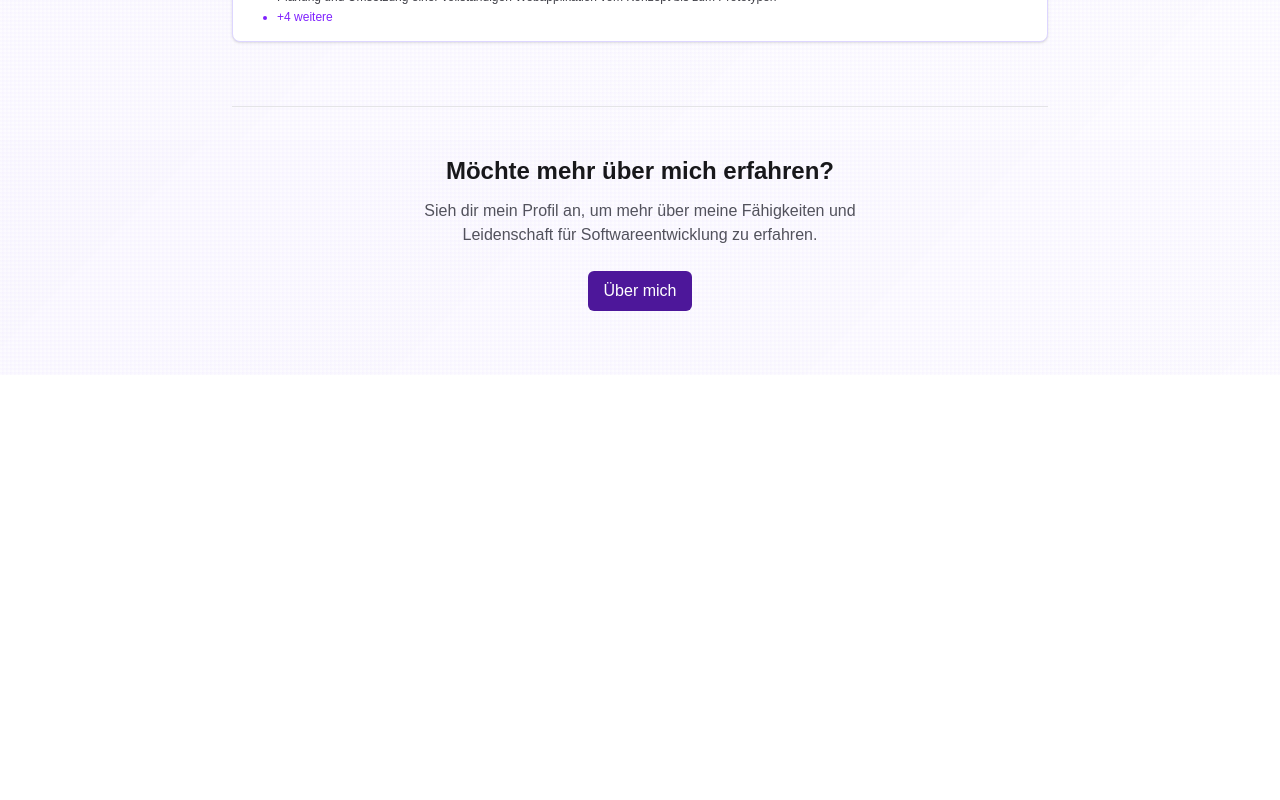
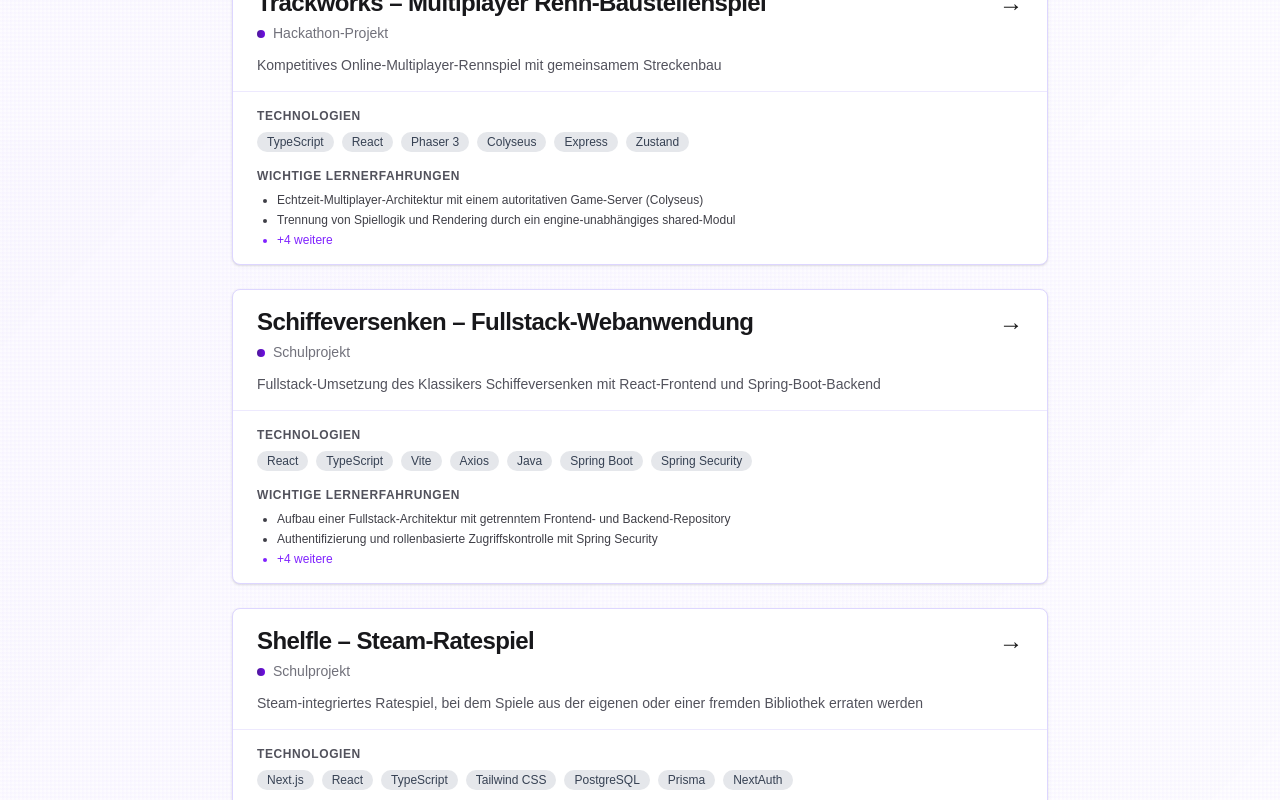
Before and after one commit to im24a-voegelie/Portfolio, a Next.js app: page /Projects in a window 1280 px wide. Shown: the part 660-1460 px from the top of the page. Before the commit the page ends 1035 px from the top, so only its background shows below. Built offline with nearby package versions, Linux system fonts and the light colour scheme.

Commit message:
projects added

```diff
--- a/app/Projects/[id]/page.js
+++ b/app/Projects/[id]/page.js
@@ -6,6 +6,12 @@ import { ScrollFadeIn, StaggerContainer, StaggerChild } from '@/components/anima
 import Button from '@/components/ui/button';
 import Card, { CardContent, CardHeader } from '@/components/ui/card';
 import Badge from '@/components/ui/badge';
+
+export function generateStaticParams() {
+  return projects.map((project) => ({
+    id: project.id.toString(),
+  }));
+}
 
 export default function ProjectPage({ params }) {
   const { id } = params;
@@ -145,12 +151,22 @@ export default function ProjectPage({ params }) {
                         rel="noopener noreferrer"
                         className="block px-4 py-2 bg-zinc-900 hover:bg-zinc-800 text-white rounded-lg transition-colors text-center text-sm font-medium"
                       >
-                        GitHub Repository
+                        {project.links.githubBackend ? "GitHub (Frontend)" : "GitHub Repository"}
                       </a>
                     ) : (
                       <div className="px-4 py-2 bg-zinc-100 dark:bg-zinc-900 text-zinc-600 dark:text-zinc-400 rounded-lg text-center text-sm font-medium opacity-50">
                         GitHub Link nicht verfügbar
                       </div>
+                    )}
+                    {project.links.githubBackend && (
+                      <a
+                        href={project.links.githubBackend}
+                        target="_blank"
+                        rel="noopener noreferrer"
+                        className="block px-4 py-2 bg-zinc-900 hover:bg-zinc-800 text-white rounded-lg transition-colors text-center text-sm font-medium"
+                      >
+                        GitHub (Backend)
+                      </a>
                     )}
                     {project.links.demo ? (
                       <a
--- a/app/Projects/page.js
+++ b/app/Projects/page.js
@@ -54,9 +54,6 @@ export default function ProjectsPage() {
                           </div>
                         </CardHeader>
                         <CardContent>
-                          <p className="text-sm text-zinc-700 dark:text-zinc-300 mb-4">
-                            {project.fullDescription}
-                          </p>
 
                           {/* Technologies */}
                           {project.technologies && project.technologies.length > 0 && (
--- a/data/projects.js
+++ b/data/projects.js
@@ -21,4 +21,94 @@ export const projects = [
       github: null, // TODO: Replace with your GitHub repository URL
     },
   },
+  {
+    id: 2,
+    title: "Trackworks – Multiplayer Renn-Baustellenspiel",
+    type: "Hackathon-Projekt",
+    description:
+      "Kompetitives Online-Multiplayer-Rennspiel mit gemeinsamem Streckenbau",
+    fullDescription:
+      "Bei einem weiteren Hackathon habe ich an Trackworks mitgewirkt, einem kompetitiven Online-Multiplayer-Rennspiel für bis zu vier Spieler. Das Spiel wechselt zwischen Bau- und Rennphasen: Die Spieler bauen gemeinsam eine sich stetig erweiternde Rennstrecke, indem sie Streckenteile und Hindernisse platzieren, und fahren anschließend direkt auf der eben gebauten Strecke. Wer zuerst 20 Punkte erreicht, gewinnt. Der Server basiert auf Colyseus und Express, das Frontend auf Phaser 3 für die Darstellung und React mit Zustand für die UI und das State Management, alles in TypeScript und als npm-Workspace mit den Modulen shared, server und client organisiert.",
+    learnings: [
+      "Echtzeit-Multiplayer-Architektur mit einem autoritativen Game-Server (Colyseus)",
+      "Trennung von Spiellogik und Rendering durch ein engine-unabhängiges shared-Modul",
+      "Deterministische Physiksimulation und clientseitige Vorhersage synchron zum Server halten",
+      "Arbeiten mit Phaser 3 für 2D-Rendering in Kombination mit React für die UI",
+      "Organisation eines TypeScript-Projekts als npm-Workspace mit mehreren Paketen",
+      "Testgetriebene Entwicklung unter Zeitdruck mit Vitest und einer Headless-Integrationstestsuite",
+    ],
+    technologies: [
+      "TypeScript",
+      "React",
+      "Phaser 3",
+      "Colyseus",
+      "Express",
+      "Zustand",
+    ],
+    links: {
+      demo: null,
+      github: "https://github.com/im24a-mendolag/hackathon-2026",
+    },
+  },
+  {
+    id: 3,
+    title: "Schiffeversenken – Fullstack-Webanwendung",
+    type: "Schulprojekt",
+    description:
+      "Fullstack-Umsetzung des Klassikers Schiffeversenken mit React-Frontend und Spring-Boot-Backend",
+    fullDescription:
+      "Im Rahmen des Unterrichts habe ich das klassische Spiel Schiffeversenken als vollständige Fullstack-Webanwendung umgesetzt, bestehend aus zwei getrennten Repositories für Frontend und Backend. Das Frontend wurde mit React, TypeScript und Vite gebaut und kommuniziert über Axios mit dem Backend, inklusive Login- und Registrierungs-Flows, geschützten Routen für angemeldete Nutzer und einem rollenbasierten Dashboard. Das Backend basiert auf Java und Spring Boot mit Datenbankanbindung sowie Spring Security für Authentifizierung und Autorisierung. Die API wurde mit Postman getestet und dokumentiert.",
+    learnings: [
+      "Aufbau einer Fullstack-Architektur mit getrenntem Frontend- und Backend-Repository",
+      "Authentifizierung und rollenbasierte Zugriffskontrolle mit Spring Security",
+      "Kommunikation zwischen React-Frontend und Spring-Boot-Backend über eine REST-API",
+      "Geschützte Routen und Cookie-basiertes Session-Handling im Frontend",
+      "API-Testing und Dokumentation mit Postman",
+      "Arbeiten mit TypeScript und Vite in einem produktionsnahen Frontend-Setup",
+    ],
+    technologies: [
+      "React",
+      "TypeScript",
+      "Vite",
+      "Axios",
+      "Java",
+      "Spring Boot",
+      "Spring Security",
+    ],
+    links: {
+      demo: null,
+      github: "https://github.com/im24a-voegelie/Schiffeversenken-Frontend",
+      githubBackend: "https://github.com/im24a-voegelie/Schiffeversenken-Backend",
+    },
+  },
+  {
+    id: 4,
+    title: "Shelfle – Steam-Ratespiel",
+    type: "Schulprojekt",
+    description:
+      "Steam-integriertes Ratespiel, bei dem Spiele aus der eigenen oder einer fremden Bibliothek erraten werden",
+    fullDescription:
+      "Shelfle ist eine Webanwendung, die sich mit der Steam-API verbindet und daraus ein Ratespiel macht: Spieler melden sich mit ihrem Steam-Konto an, synchronisieren ihre Spielebibliothek und versuchen dann, Spiele aus ihrer eigenen oder der Bibliothek eines Freundes zu erraten. Dabei stehen mehrere Spielmodi zur Verfügung, unter anderem Classic, Zoom, Higher/Lower und ein Achievement-Modus. Die Spieledaten werden zusätzlich mit Metadaten wie Tags, Erscheinungsjahr, Reviews und Preisinformationen angereichert. Das Projekt ist mit Next.js, React und TypeScript umgesetzt, nutzt PostgreSQL mit Prisma als Datenbank und NextAuth für den Steam-Login.",
+    learnings: [
+      "Integration einer externen API (Steam) inklusive OAuth-Login über NextAuth",
+      "Datenmodellierung und Datenbankzugriff mit PostgreSQL und Prisma ORM",
+      "Entwicklung mehrerer unterschiedlicher Spielmodi mit gemeinsamer Datenbasis",
+      "Arbeiten mit Next.js App Router und API-Routen für Backend-Logik",
+      "Strukturierung eines wachsenden Codebases für mehrere Mitwirkende",
+      "Anreicherung und Aufbereitung von externen Daten für die Anzeige im Frontend",
+    ],
+    technologies: [
+      "Next.js",
+      "React",
+      "TypeScript",
+      "Tailwind CSS",
+      "PostgreSQL",
+      "Prisma",
+      "NextAuth",
+    ],
+    links: {
+      demo: null,
+      github: "https://github.com/im24a-mendolag/shelfle",
+    },
+  },
 ];
```
Also changed, not shown: 1 other file (tests, documents, lock files or other folders).
